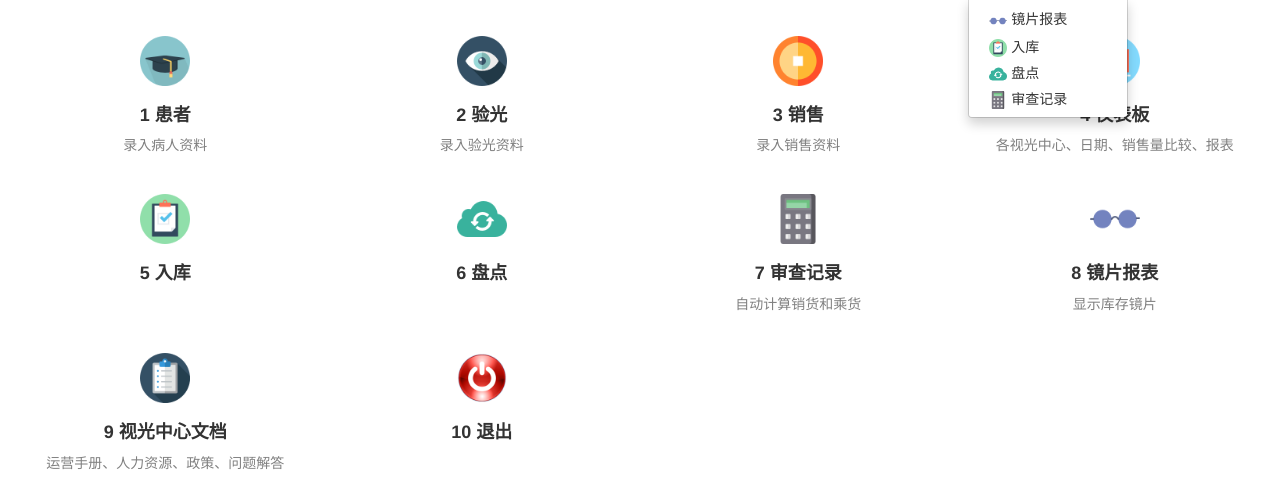
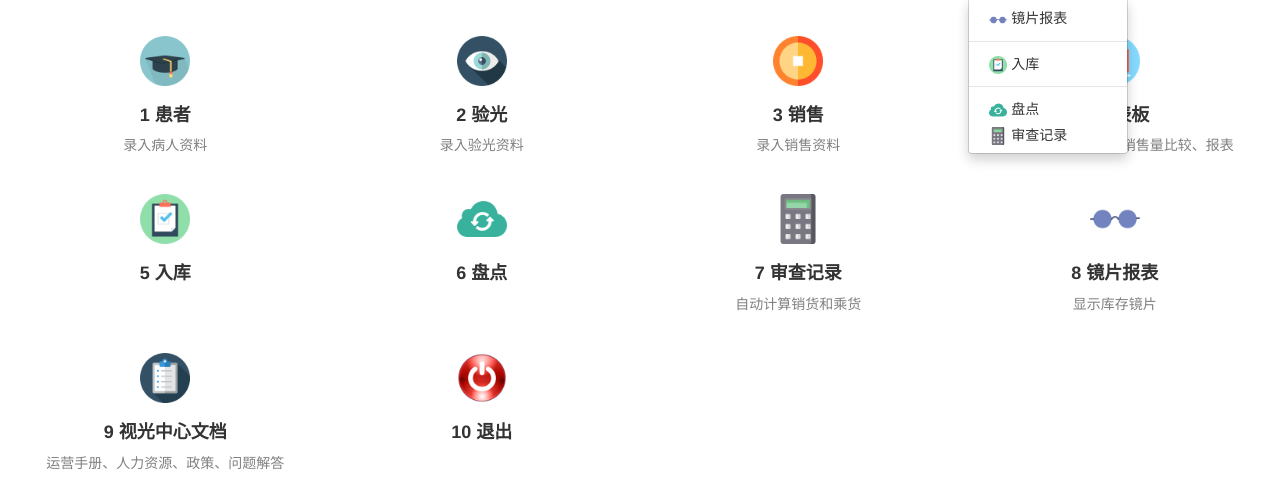
Before and after one commit to jpknwls/SmartFocusProduction, a Django app: page / in a window 1280 px wide, after a click on "库存". Shown: the part 49-550 px from the top of the page. Run offline with Django 3.2, Linux system fonts and the light colour scheme; a user stored in the database is signed in; data comes from the database, SQL or seed files in the repository; parts of the project's set-up code (start-up, migrations or seed data) failed here and were passed over; some libraries are stand-ins or nearby versions.

Commit message:
fixed tabbar

```diff
--- a/templates/base_authenticated.html
+++ b/templates/base_authenticated.html
@@ -59,6 +59,15 @@ to logged-in users should inherit from this template
             cursor: default;
         }
 
+        .nav-tabs.nav-justified>li {
+              display: table-cell;
+            width: 1%;
+
+        }
+
+        li.divider {
+            display: list-item;
+        }
 
         /* Site-wide footer */
         body > footer {
@@ -72,11 +81,8 @@ to logged-in users should inherit from this template
             font-size: 80%;
         }
 
-        .nav-tabs.nav-justified>li {
-              display: table-cell;
-            width: 1%;
 
-        }
+
 
     </style>
 {% endblock %}
```
